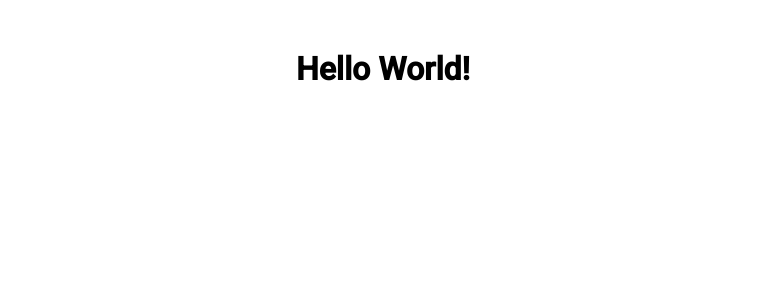
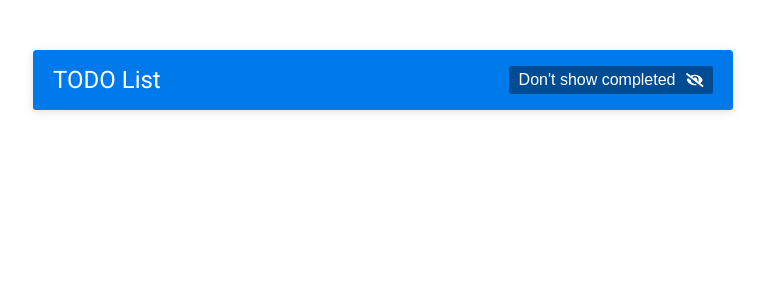
Before and after one commit to fabricio-garcia/todo-js, a React (Create React App) app: page / in a window 1280 px wide. Shown: the top 300 px of the page, without its empty margins (257-1022 px from the left). Built offline with nearby package versions, Linux system fonts and the light colour scheme.

Commit message:
✨ feat: Create Header component

```diff
--- a/package.json
+++ b/package.json
@@ -3,6 +3,9 @@
   "version": "0.1.0",
   "private": true,
   "dependencies": {
+    "@fortawesome/fontawesome-svg-core": "^1.2.35",
+    "@fortawesome/free-solid-svg-icons": "^5.15.3",
+    "@fortawesome/react-fontawesome": "^0.1.14",
     "@testing-library/jest-dom": "^5.11.4",
     "@testing-library/react": "^11.1.0",
     "@testing-library/user-event": "^12.1.10",
--- a/src/App.css
+++ b/src/App.css
@@ -32,7 +32,7 @@
   font-size: 24px;
 }
 
-.header_button {
+.header__button {
   background: none;
   font-size: 16px;
   color: #fff;
--- a/src/App.js
+++ b/src/App.js
@@ -1,9 +1,10 @@
+import Header from './components/Header';
 import './App.css';
 
 const App = () => {
   return (
-    <div className="App">
-      <h1>Hello World!</h1>
+    <div className="container">
+      <Header />
     </div>
   );
 };
--- /dev/null
+++ b/src/components/Header.jsx
@@ -0,0 +1,16 @@
+import { FontAwesomeIcon } from '@fortawesome/react-fontawesome';
+import { faEyeSlash } from '@fortawesome/free-solid-svg-icons';
+
+const Header = () => {
+  return(
+    <header className="header">
+      <h1 className="header__title">TODO List</h1>
+      <button className="header__button">
+        Don't show completed
+        <FontAwesomeIcon icon={faEyeSlash} className="header__icon-button"/>
+      </button>
+    </header>
+  );
+}
+
+export default Header;
```
Also changed, not shown: 2 other files (tests, documents, lock files or other folders).
